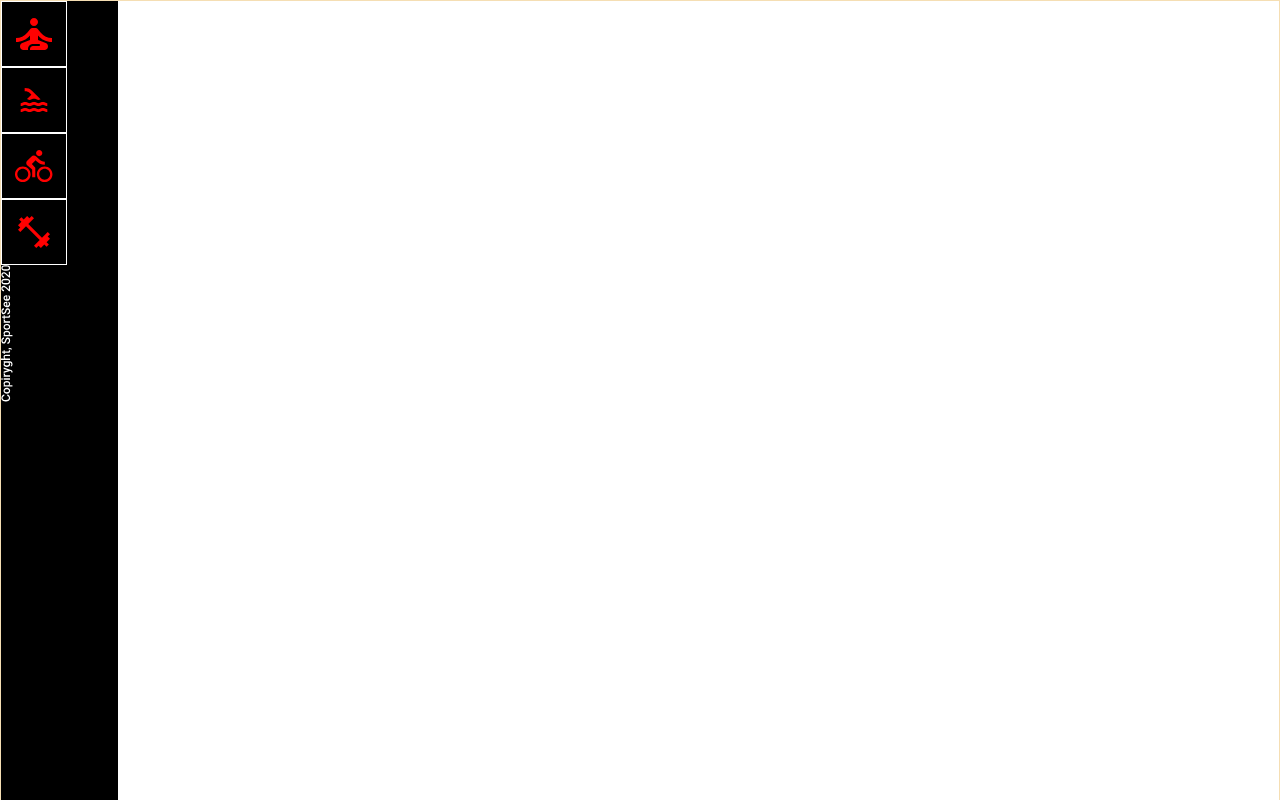
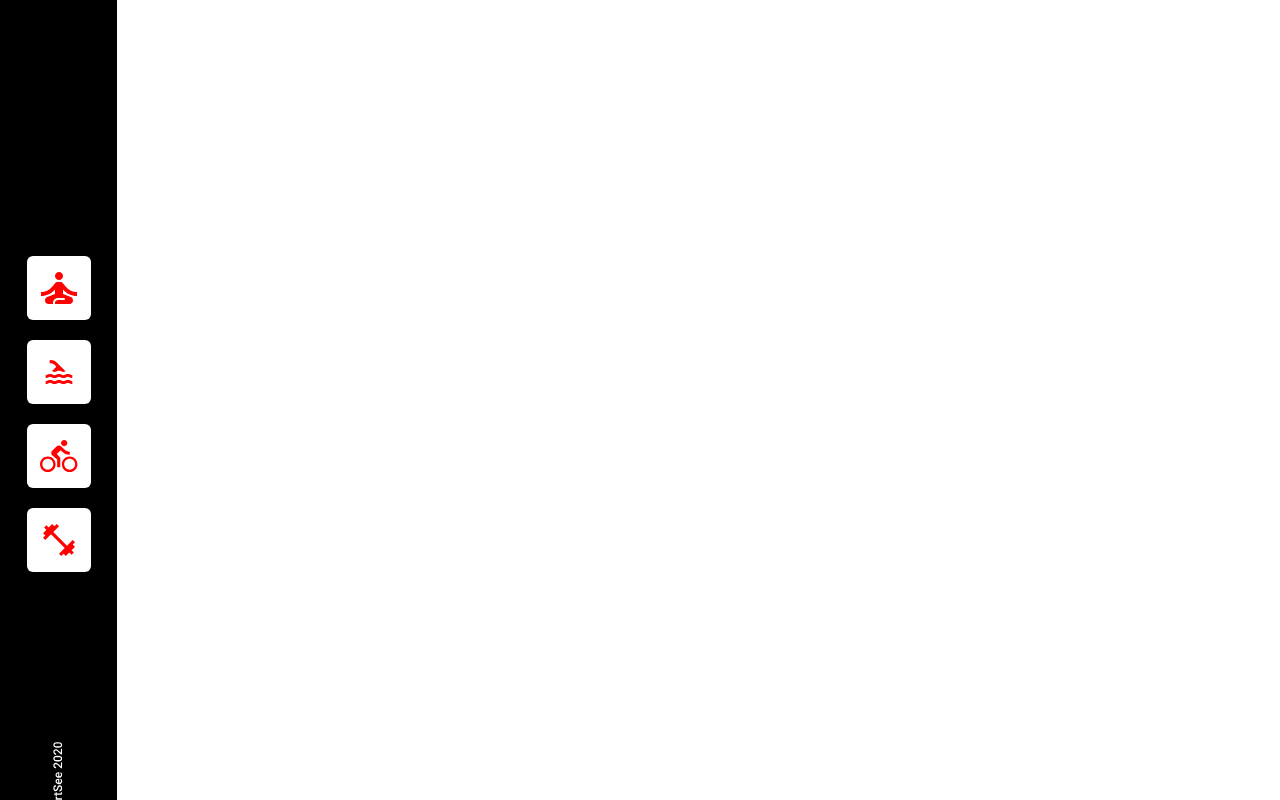
Before and after one commit to denisk13005/sportsee, a React (Create React App) app: page / in a window 1280 px wide. Shown: the top 800 px of the page. Built offline with nearby package versions, Linux system fonts and the light colour scheme.

Commit message:
leftnavbar ok

```diff
--- a/src/components/LeftNavBar.jsx
+++ b/src/components/LeftNavBar.jsx
@@ -1,5 +1,5 @@
-import React from 'react';
-import LeftBtn from './LeftBtn';
+import React from 'react'
+import LeftBtn from './LeftBtn'
 import meditation from '../assets/meditation.svg'
 import nageur from '../assets/nageur.svg'
 import cycliste from '../assets/cycliste.svg'
@@ -9,17 +9,16 @@ import '../styles/_leftNavBar.scss'
 
 const LeftNavBar = () => {
   return (
-    <aside className='leftNavBar'>
+    <aside className="leftNavBar">
       <div className="leftBtnContainer">
+        <LeftBtn test={meditation} />
+        <LeftBtn test={nageur} />
+        <LeftBtn test={cycliste} />
+        <LeftBtn test={haltere} />
+      </div>
+      <img className="copyright" src={copyright} alt="copyright" />
+    </aside>
+  )
+}
 
-      <LeftBtn test={meditation}/>
-      <LeftBtn test={nageur}/>
-      <LeftBtn test={cycliste}/>
-      <LeftBtn test={haltere}/>
-      </div>
-      <img src={copyright} alt='copyright'/>
-    </aside>
-  );
-};
-
-export default LeftNavBar;
+export default LeftNavBar
--- a/src/index.scss
+++ b/src/index.scss
@@ -1,6 +1,5 @@
-body{
-max-width: 1440px;
-height: 100vh;
-border: 1px solid wheat;
-margin: auto;
+body {
+  max-width: 1440px;
+  height: 100vh;
+  margin: auto;
 }
--- a/src/styles/_leftBtn.scss
+++ b/src/styles/_leftBtn.scss
@@ -1,14 +1,14 @@
-.imgContainer{
+.imgContainer {
   width: 64px;
   height: 64px;
-  border: 1px solid white;
+  background-color: white;
   position: relative;
-  img{
+  border-radius: 6px;
+  margin-bottom: 20px;
+  img {
     position: absolute;
     top: 50%;
-    left:50%;
-    transform : translate(-50%,-50%)
+    left: 50%;
+    transform: translate(-50%, -50%);
   }
-
-
 }
--- a/src/styles/_leftNavBar.scss
+++ b/src/styles/_leftNavBar.scss
@@ -1,5 +1,13 @@
-.leftNavBar{
+.leftNavBar {
   width: 117px;
-  height: 100vh;
+  height: 1024%;
   background-color: black;
+  display: flex;
+  flex-direction: column;
+  align-items: center;
+  padding-top: 256px;
+  position: absolute;
+  .copyright {
+    margin-top: 150px;
+  }
 }
```
Also changed, not shown: src/components/LeftBtn.jsx (+9 -10 lines).
